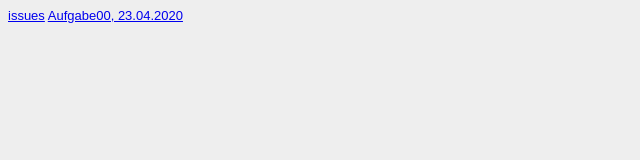
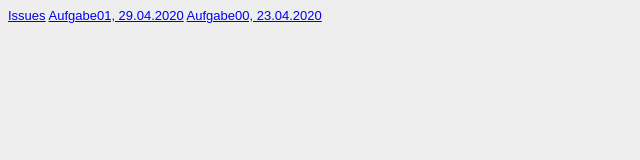
Before and after one commit to Ronjaaa/GIS_SoSe2020, a plain HTML site: page Steckbrief/steckbrief.htm in a window 1280 px wide. Shown: the whole page, without its empty margins (0-640 px from the left). Drawn offline with Linux system fonts and the light colour scheme.

Commit message:
aufgabe upload

```diff
--- a/Steckbrief/steckbrief.htm
+++ b/Steckbrief/steckbrief.htm
@@ -13,7 +13,8 @@ body {
 </head>
 <body>
 	<!-- Hier die Links zu den gelösten Aufgaben einstellen, aktuelle oben, alte stehen lassen! Format: Aufgabenbezeichnung, Datum -->
-	<a href="https://github.com/Ronjaaa/GIS_SoSe2020/issues" target="_blank">issues</a>
+	<a href="https://github.com/Ronjaaa/GIS_SoSe2020/issues" target="_blank">Issues</a>
+	<a href="https://ronjaaa.github.io/GIS_SoSe2020/Aufgabe01/index.html" target="_blank">Aufgabe01, 29.04.2020</a>
 	<a href="https://ronjaaa.github.io/GIS_SoSe2020/Aufgabe00/index.html" target="_blank">Aufgabe00, 23.04.2020</a>
 </body>
 </html>
```
